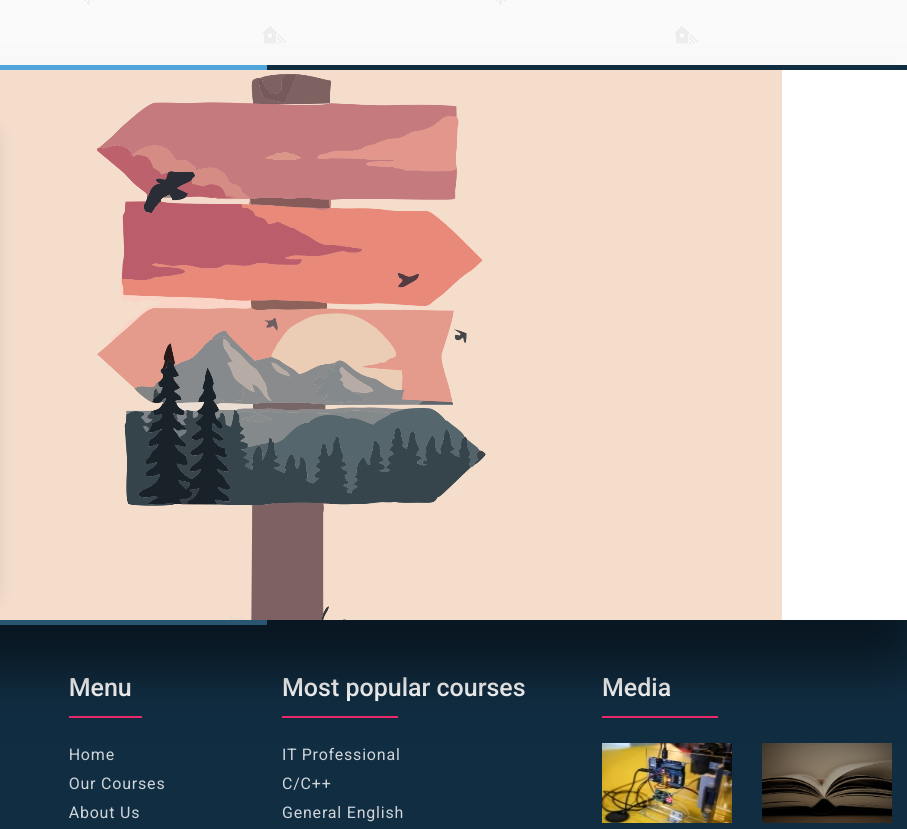
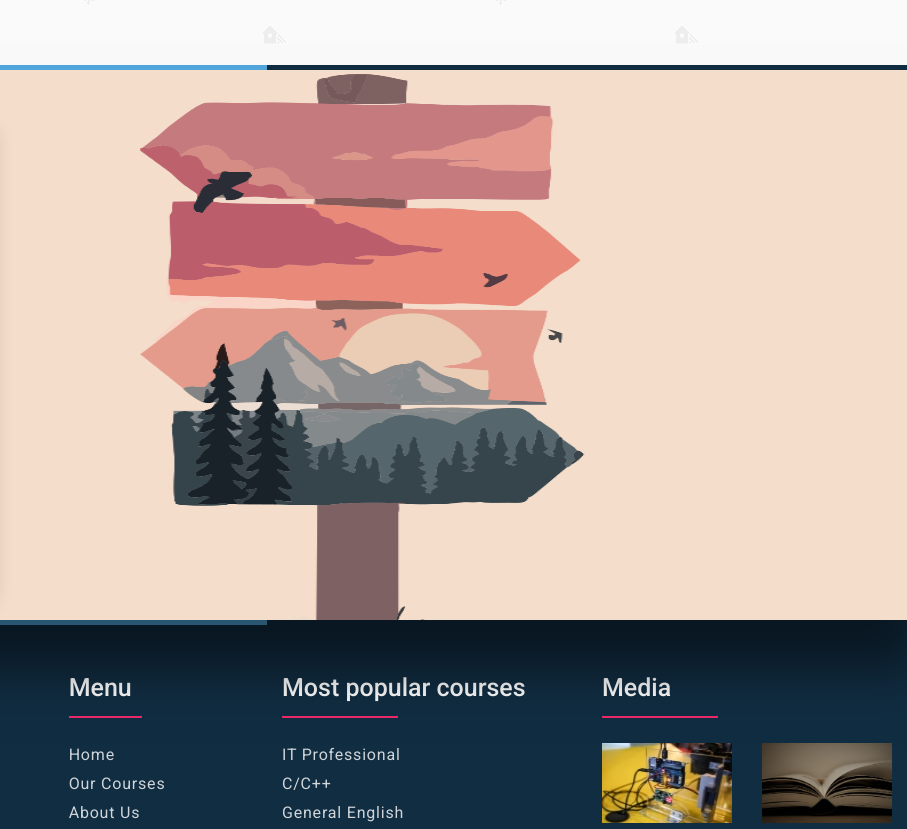
Before and after one commit to FaigBagirov/proelm.az, a plain HTML site: page en/index.html in a window 1280 px wide. Shown: the part 3157-3986 px from the top of the page, 373-1280 px from the left. Drawn offline with nearby package versions, Linux system fonts and the light colour scheme; a script that the page names is missing; some icons are missing; a web font is replaced by a local one.

Commit message:
fixed contactpic in /en route

```diff
--- a/en/css/style.css
+++ b/en/css/style.css
@@ -1449,6 +1449,7 @@ footer
 	min-height: 300px;
 	background:#112d42 !important;
 }
+
 #contactsPic {
 	max-width: 100%;
 	max-height: 100%;
--- a/en/index.html
+++ b/en/index.html
@@ -680,7 +680,7 @@
             </ul>
          </div>
          <div class="contactForm">
-            <img  class="contactsPic" src="/images/contacts.png" class="w-100">
+            <img  id="contactsPic" src="/images/contacts.png" class="w-100">
             <!-- <h2>Bizə yazın</h2>
                <div class="formBox">
                   <div class="inputBox w50">
```
